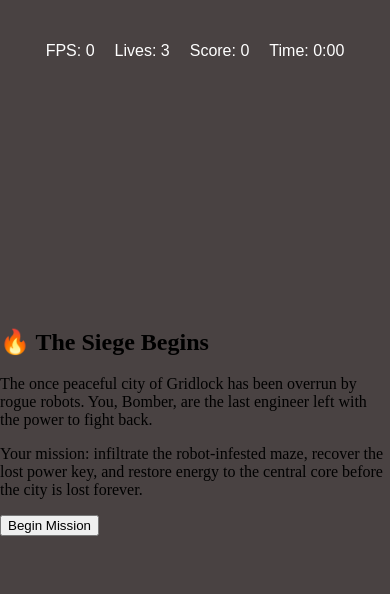
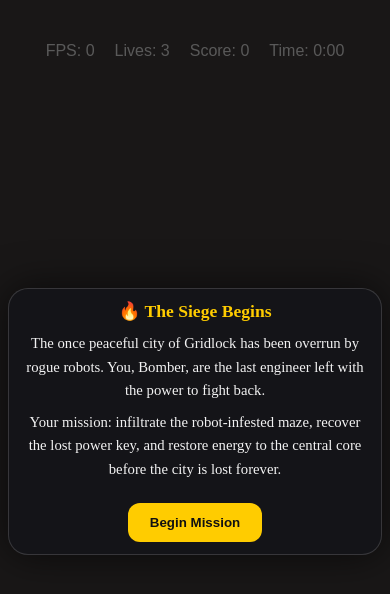
Before and after one commit to aandrik23/make-your-game-history, a plain HTML site: page public/index.html in a window 390 px wide. Both pictures are taken after a click on the button "Start". Drawn offline with Linux system fonts and the light colour scheme.

Commit message:
css for history

```diff
--- a/public/bomber.css
+++ b/public/bomber.css
@@ -557,48 +557,92 @@ body {
   background-color: #365892;
 }
 
-.story-overlay {
+
+
+/* =======================
+   Story center box (overlay)
+   -----------------------
+   This centers the story box in the middle of the screen
+   with smooth fade-in animation and a glassy panel style.
+   ======================= */
+#storyOverlay {
   position: fixed;
-  top: 0;
-  left: 0;
-  width: 100vw;
-  height: 100vh;
-  background: rgba(0, 0, 0, 0.85);
-  color: #fff;
+  inset: 0;
   display: flex;
-  flex-direction: column;
   justify-content: center;
   align-items: center;
-  text-align: center;
-  z-index: 9999;
-  font-family: 'Press Start 2P', monospace;
-  padding: 2rem;
+  z-index: 3000;
+  pointer-events: none;
+  animation: overlayFadeIn 300ms ease-out forwards;
 }
 
-.story-overlay h2 {
-  font-size: 1.8rem;
-  margin-bottom: 1rem;
+#storyOverlay .story-panel {
+  pointer-events: auto;
+  width: 100%;
+  max-width: 700px;
+  background: rgba(20, 20, 25, 0.9);
+  backdrop-filter: blur(10px);
+  -webkit-backdrop-filter: blur(10px);
+  color: #fff;
+  border: 1px solid rgba(255, 255, 255, 0.15);
+  border-radius: 20px;
+  box-shadow: 0 0 40px rgba(0, 0, 0, 0.6);
+  padding: 24px 30px;
+  text-align: center;
+  opacity: 0;
+  transform: scale(0.94);
+  animation: storyPopIn 280ms ease-out forwards;
+}
+
+#storyOverlay .story-panel h2 {
+  margin: 0 0 10px 0;
+  font-size: 1.5rem;
   color: #ffcc00;
 }
 
-.story-overlay p {
-  max-width: 600px;
-  margin: 0.5rem 0;
+#storyOverlay .story-panel p {
+  margin: 8px 0;
+  font-size: 1rem;
   line-height: 1.6;
+  opacity: 0.95;
 }
 
-.story-overlay button {
-  margin-top: 1.5rem;
-  padding: 10px 20px;
-  border: none;
+#storyOverlay .story-panel button {
+  margin-top: 14px;
+  padding: 12px 22px;
+  border: 0;
+  border-radius: 12px;
   background: #ffcc00;
-  color: black;
-  font-weight: bold;
+  color: #111;
+  font-weight: 700;
   cursor: pointer;
-  border-radius: 6px;
-  transition: background 0.2s;
+  transition: transform 120ms ease, filter 120ms ease;
 }
 
-.story-overlay button:hover {
-  background: #fff600;
+#storyOverlay .story-panel button:hover {
+  transform: translateY(-2px);
+  filter: brightness(1.1);
 }
+
+#storyOverlay .story-panel button:active {
+  transform: translateY(0);
+  filter: brightness(0.95);
+}
+
+@keyframes overlayFadeIn {
+  from { background: rgba(0, 0, 0, 0); }
+  to   { background: rgba(0, 0, 0, 0.65); }
+}
+
+@keyframes storyPopIn {
+  from { opacity: 0; transform: scale(0.94); }
+  to   { opacity: 1; transform: scale(1); }
+}
+
+/* Small screens: reduce padding and font sizes a bit */
+@media (max-width: 520px) {
+  #storyOverlay { padding: 8px; }
+  #storyOverlay .story-panel { padding: 12px 14px; }
+  #storyOverlay .story-panel h2 { font-size: 1.1rem; }
+  #storyOverlay .story-panel p  { font-size: 0.92rem; }
+}
--- a/public/storyMode.js
+++ b/public/storyMode.js
@@ -2,6 +2,7 @@
 
 import { startStoryGame } from "./main.js";
 import { Continue, Pause, SetGameRunning, showMainMenu } from "./menu.js";
+import { loadGameOver, loadYouWin } from "./videos.js";
 
 // Intro, development, and ending story screens for Bomber Game
 
@@ -67,8 +68,22 @@ export function showMidStory() {
 
 export function showEnding(victory = true) {
   SetGameRunning(false);
-  Pause()
+  Pause();
   game.style.display = "none";
+
+  //play the video based on victory or defeat
+  if (victory) {
+    loadYouWin();
+  } else {
+    loadGameOver();
+  }
+
+  const checkVideoEnd = () => {
+    const videos = document.querySelectorAll("video");
+    if (videos.length > 0) {
+      //  connect video with event listener
+      const video = videos[videos.length - 1];
+      video.addEventListener("ended", () => {
         const overlay = document.createElement("div");
         overlay.id = "storyOverlay";
         overlay.innerHTML = `
@@ -88,4 +103,11 @@ export function showEnding(victory = true) {
           overlay.remove();
           showMainMenu();
         };
+      });
+    } else {
+      // check again after a short delay
+      setTimeout(checkVideoEnd, 100);
     }
+  };
+  checkVideoEnd();
+}
```
Lines whose indentation alone changed are shown as unchanged.
